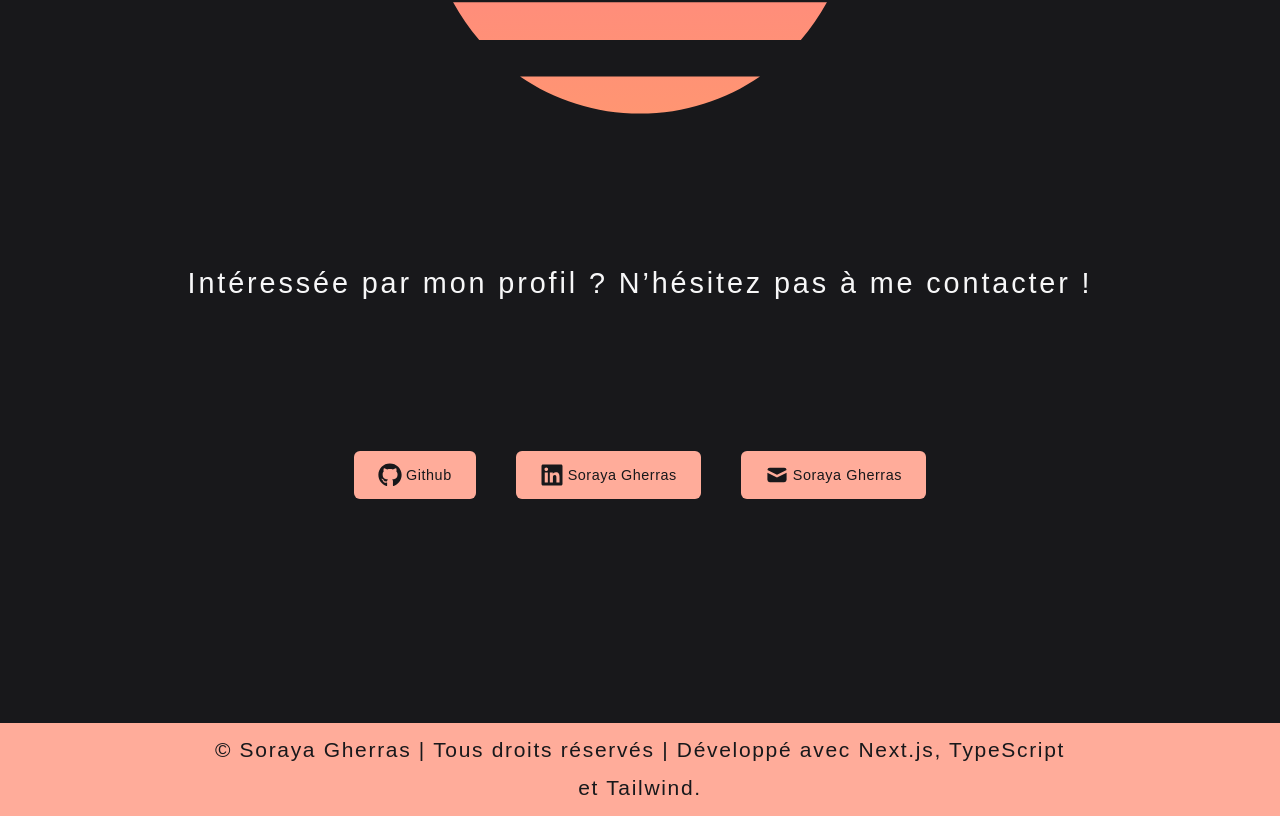
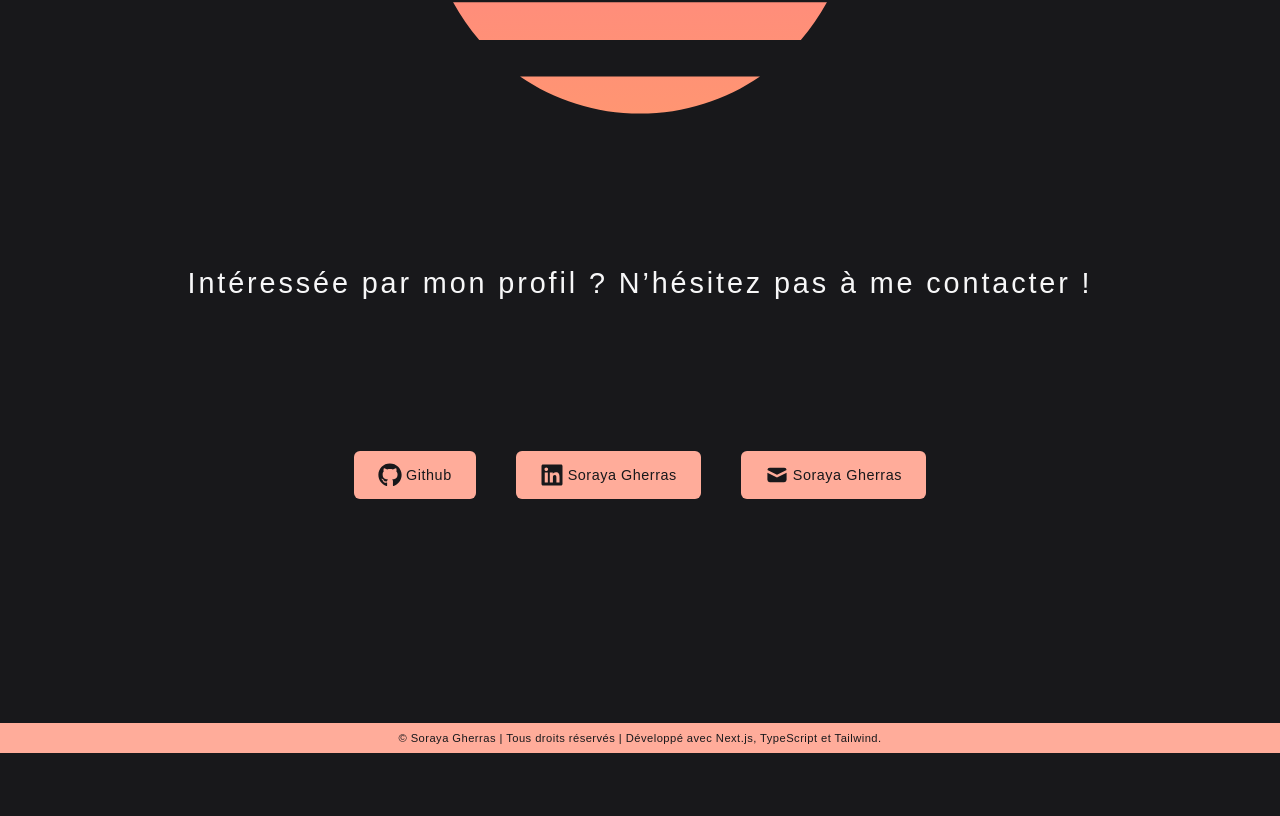
Before and after one commit to Assoghe/portfonextjs, a Next.js app: page / in a window 1280 px wide. Shown: the part 6218-7034 px from the top of the page. After the commit the page ends 6971 px from the top, so only its background shows below. Built offline with nearby package versions, Linux system fonts and the light colour scheme; a web font is replaced by a local one.

Commit message:
Fix footer

```diff
--- a/src/app/_components/footer/page.tsx
+++ b/src/app/_components/footer/page.tsx
@@ -4,7 +4,7 @@ import React from 'react'
 export const Footer = () => {
   return (
     <footer className='bg-primary px-6 tablet:px-52  text-center py-2'>
-        <Typography component='p' className='text-neutral-950 text-xs'>
+        <Typography component='p' variant='body-three' className='text-neutral-950'>
         © Soraya Gherras | Tous droits réservés | Développé avec Next.js, TypeScript et Tailwind.
         </Typography>
     </footer>
--- a/src/app/ui/design-system/typography/typography.tsx
+++ b/src/app/ui/design-system/typography/typography.tsx
@@ -3,7 +3,7 @@ import clsx from "clsx";
 
 
 interface Props {
-    variant?: "h1" | "h2" | "h3" | "h4" | "h5" | "h6" | "body-one" | "body-two";
+    variant?: "h1" | "h2" | "h3" | "h4" | "h5" | "h6" | "body-one" | "body-two" | "body-three";
     component?: "h1" | "h2"| "h3" | "h4" | "h5" | "h6" | "p" | "span" | "div";
     theme?: "neutral" | "primary";
     weight?: "light" | "regular"| "medium" | "semi-bold"| "bold";
@@ -53,6 +53,10 @@ export const Typography = ({
         case "body-two":
         variantStyles = "text-sm";
         break;
+
+        case "body-three":
+            variantStyles = "text-xs";
+            break;
     }
 
     switch (theme) {
```
